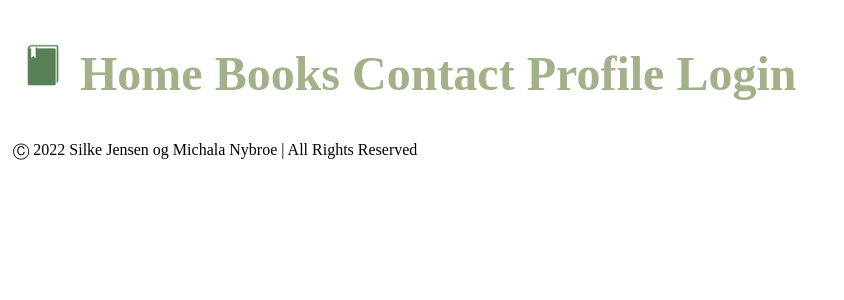
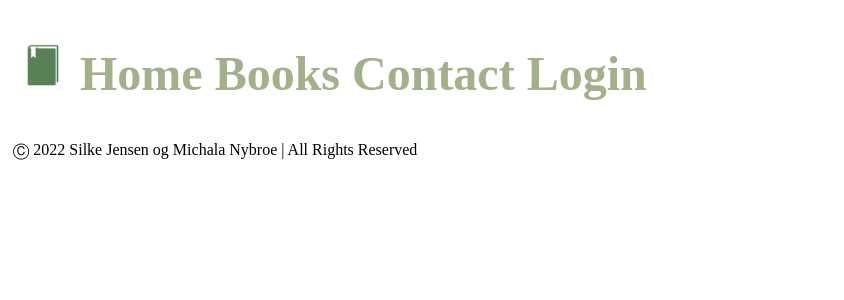
Before and after one commit to MichalaNybroe/Book-Splendor, a Svelte app in the folder client/: page /books in a window 1280 px wide. Shown: the top 300 px of the page, without its empty margins (0-844 px from the left). Built offline with nearby package versions, Linux system fonts and the light colour scheme; a web font is replaced by a local one.

Commit message:
fix navbar

```diff
--- a/client/src/components/Navbar.svelte
+++ b/client/src/components/Navbar.svelte
@@ -21,19 +21,22 @@
     <nav>
         <h1 class="margin-left">
         <Link to="/"><img src="/favicon.png" alt="Book-Splendor icon" height="50px"></Link>
-        <!--{#if $user.admin = true}
+        {#if $user === null}
+            <Link to="/">Home</Link>
+            <Link to="/books">Books</Link>
+            <Link to="/contact">Contact</Link>
+        {:else if $user.admin === false && $user !== null}
+            <Link to="/">Home</Link>
+            <Link to="/books">Books</Link>
+            <Link to="/contact">Contact</Link>
+            <Link to="/profile">Profile</Link>
+        {:else if $user.admin === true}
             <Link to="/admin/books">Books</Link>
             <Link to="/admin/users">Users</Link>
             <Link to="/admin/reviews">Reviews</Link>
-        {:else}-->
-            <Link to="/">Home</Link>
-            <Link to="/books">Books</Link>
-            <Link to="/contact">Contact</Link>
-        <!--{/if}
-        {#if $user.admin = false && $user != null}-->
-            <Link to="/profile">Profile</Link>
-        <!--{/if}-->
-        {#if $user != null}
+        {/if}
+
+        {#if $user !== null}
             <button on:click={logout}>Logout</button>
         {:else}
             <Link to="/login">Login</Link>
```
